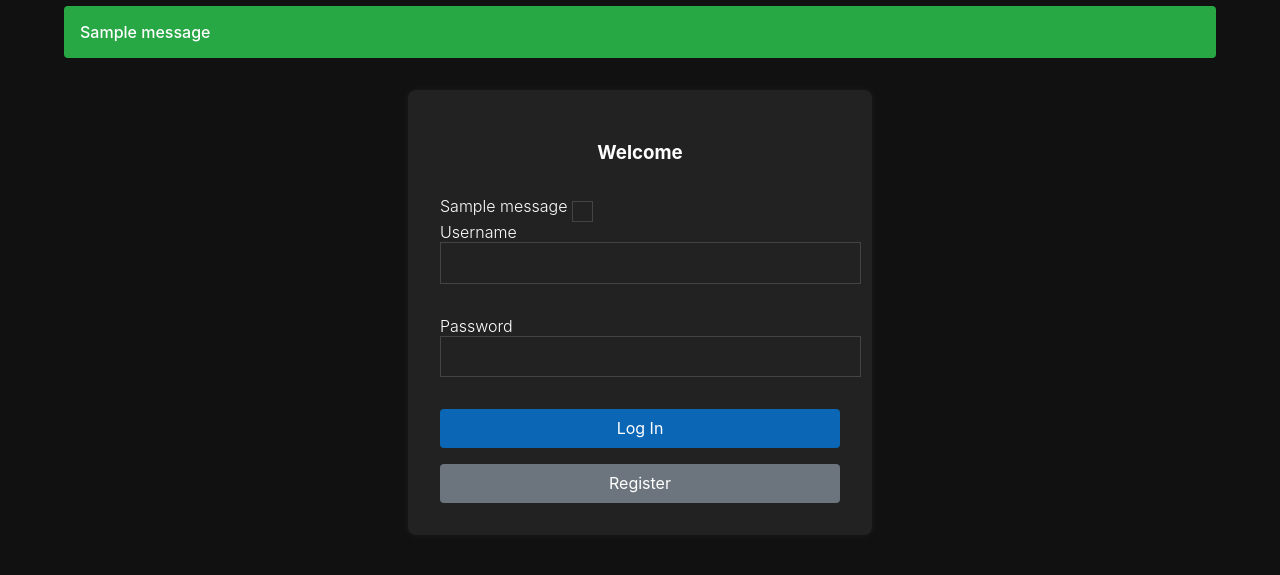
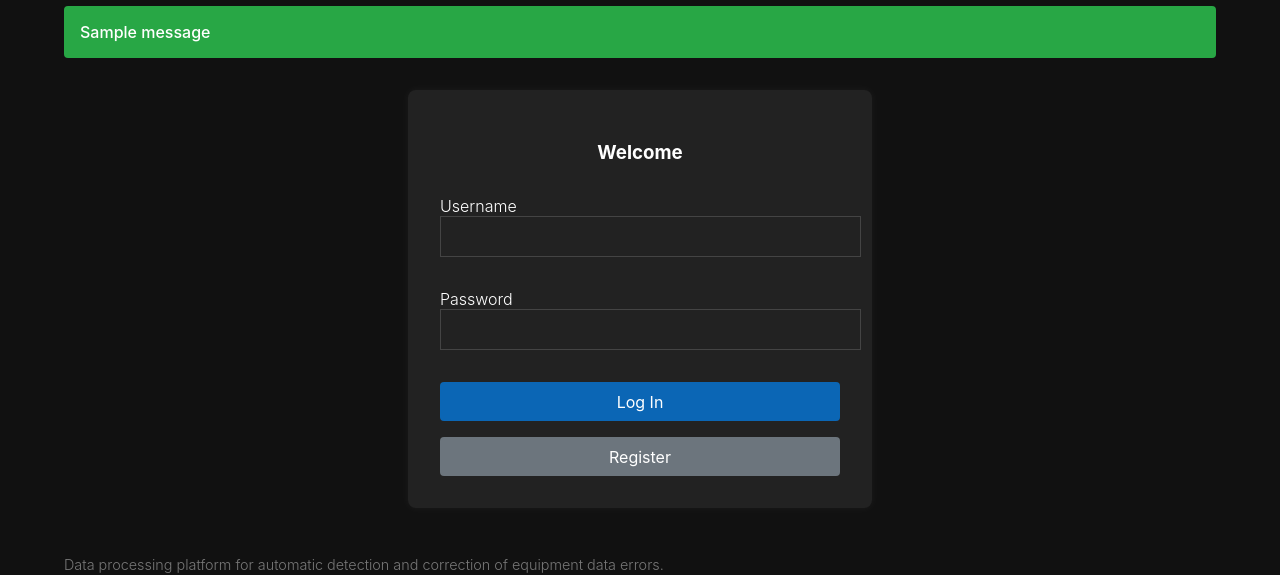
Before and after one commit to tomasalamos/imot2904, a Flask app: page /auth in a window 1280 px wide. Shown: the part 162-737 px from the top of the page. Run offline with Flask 3, Linux system fonts and the light colour scheme; one stand-in notice (Sample message) is shown.

Commit message:
prueba 2

```diff
--- a/app.py
+++ b/app.py
@@ -70,7 +70,6 @@
     @wraps(f)
     def decorated_function(*args, **kwargs):
         if 'user' not in session:
-            flash('You must log in to access.', 'warning')
             return redirect(url_for('auth'))
         return f(*args, **kwargs)
     return decorated_function
--- a/templates/auth.html
+++ b/templates/auth.html
@@ -39,18 +39,7 @@
 <div class="auth-container">
     <h3>Welcome</h3>
 
-    {% with messages = get_flashed_messages(with_categories=true) %}
-      {% if messages %}
-        {% for category, message in messages %}
-          <div class="alert alert-{{ category }} alert-dismissible fade show" role="alert">
-            {{ message }}
-            <button type="button" class="btn-close" data-bs-dismiss="alert" aria-label="Close"></button>
-          </div>
-        {% endfor %}
-      {% endif %}
-    {% endwith %}
-
-    <form method="POST" id="authForm">
+    <form method="POST" id="authForm" action="{{ url_for('auth') }}">
         <div>
             <label for="username" class="form-label">Username</label>
             <input type="text" id="username" name="username" required>
@@ -76,6 +65,7 @@
         if (!username || !password) {
             e.preventDefault();
             alert('Please fill in all fields');
+            return;
         }
     });
 </script>
```
